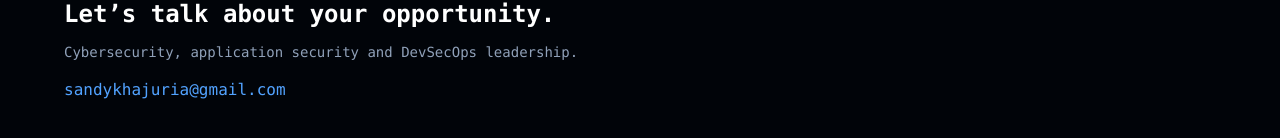
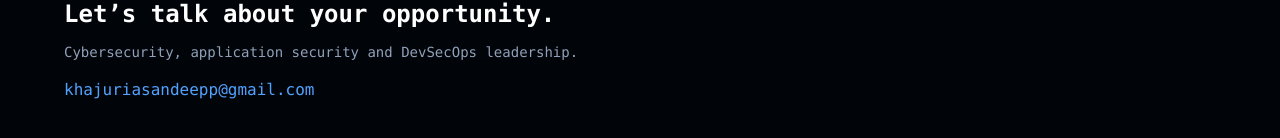
Before and after one commit to khajuriasandeepp/khajuria, a React (Vite) app: page / in a window 1280 px wide. Shown: the part 1862-2000 px from the top of the page. Built offline with nearby package versions, Linux system fonts and the light colour scheme.

Commit message:
Download Button Fix

```diff
--- a/src/components/Portfolio.jsx
+++ b/src/components/Portfolio.jsx
@@ -76,8 +76,8 @@ const Portfolio = () => {
         <h2 className="mt-3 mb-4 text-3xl md:text-5xl font-bold text-white leading-tight">Security judgment, backed by engineering experience.</h2>
         <p className="max-w-3xl text-sm md:text-base text-slate-300 leading-relaxed">I’m Sandeep Khajuria. For over 11 years I’ve assessed applications, investigated real-world exposure, worked with developers on fixes, and improved how teams build and release software. I’m a certified ISO 27001 Lead Auditor and have used Linux extensively throughout my work.</p>
         <div className="flex flex-wrap gap-3 mt-6">
-          <a className="bg-blue-500 hover:bg-blue-400 text-slate-950 font-bold text-sm px-5 py-3 rounded" href="mailto:sandykhajuria@gmail.com?subject=Opportunity%20for%20Sandeep%20Khajuria">Email me</a>
-          <a className="border border-slate-600 hover:border-blue-400 text-white font-bold text-sm px-5 py-3 rounded" href={`${import.meta.env.BASE_URL}Sandeep_Khajuria_Resume.pdf`} download>Download resume</a>
+          <a className="bg-blue-500 hover:bg-blue-400 text-slate-950 font-bold text-sm px-5 py-3 rounded" href="mailto:khajuriasandeepp@gmail.com?subject=Opportunity%20for%20Sandeep%20Khajuria">Email me</a>
+          <a className="border border-slate-600 hover:border-blue-400 text-white font-bold text-sm px-5 py-3 rounded" href={`${import.meta.env.BASE_URL}/Sandeep_Khajuria_Resume.pdf`} download>Download resume</a>
           <a className="border border-slate-600 hover:border-blue-400 text-white font-bold text-sm px-5 py-3 rounded" href="https://github.com/warloccarlos" target="_blank" rel="noopener noreferrer">GitHub profile</a>
         </div>
       </section>
@@ -231,7 +231,7 @@ const Portfolio = () => {
       <footer id="contact" className="max-w-6xl mx-auto mt-12 border-t border-slate-800 py-10">
          <h2 className="text-white text-2xl font-bold mb-3">Let’s talk about your opportunity.</h2>
          <p className="text-slate-400 text-sm mb-4">Cybersecurity, application security and DevSecOps leadership.</p>
-         <a href="mailto:sandykhajuria@gmail.com" className="text-blue-400 hover:text-blue-300">sandykhajuria@gmail.com</a>
+         <a href="mailto:khajuriasandeepp@gmail.com" className="text-blue-400 hover:text-blue-300">khajuriasandeepp@gmail.com</a>
       </footer>
     </div>
   );
```
